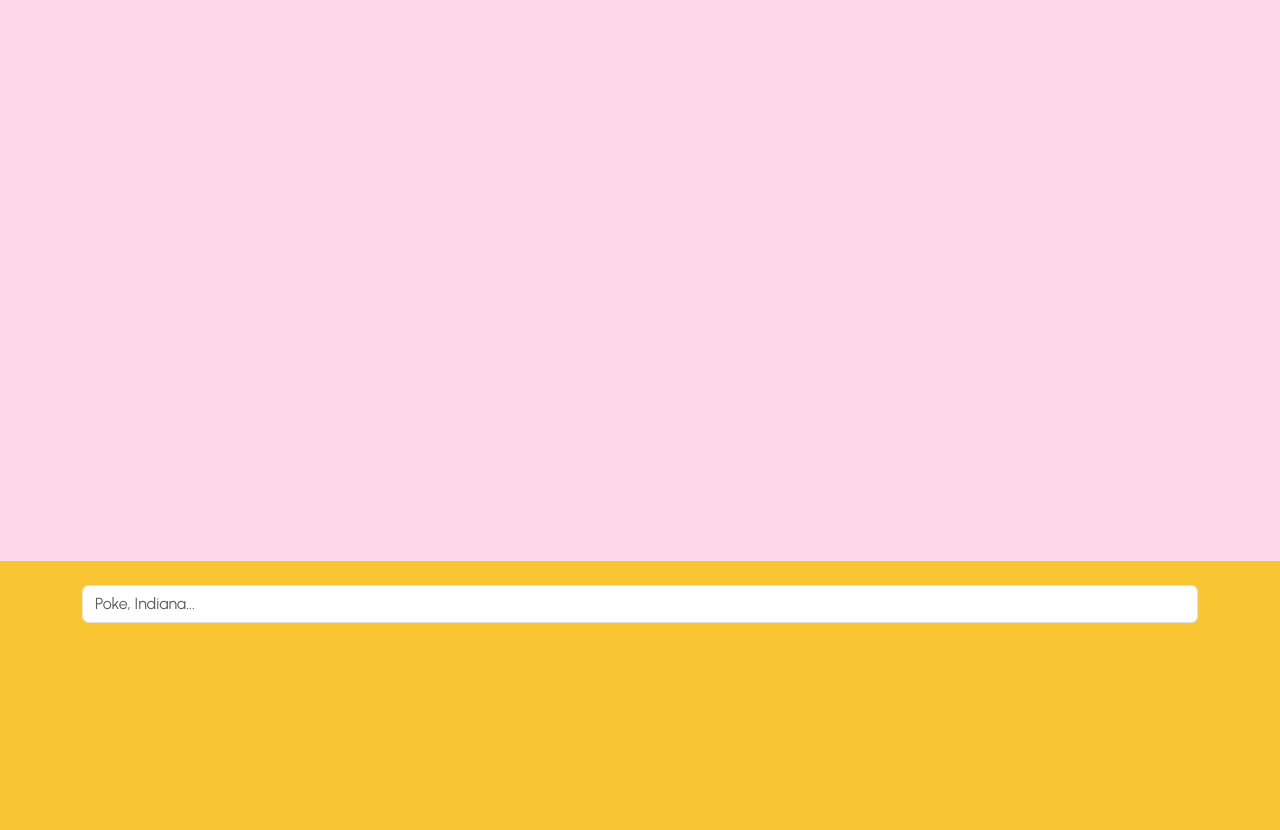
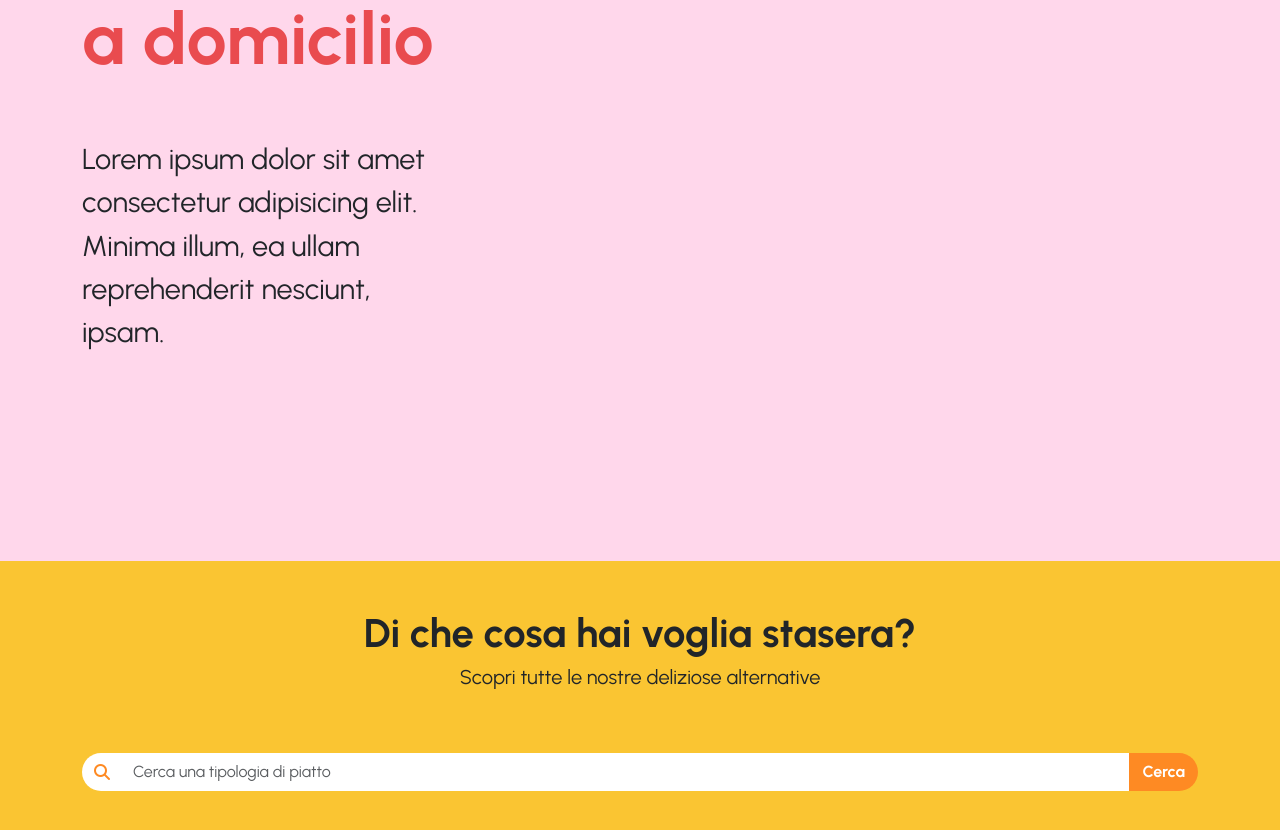
Before and after one commit to Finnedorn/vite-deliverboo, a Vue app: page / in a window 1280 px wide. Shown: the part 220-1050 px from the top of the page. Built offline with nearby package versions, Linux system fonts and the light colour scheme.

Commit message:
updated style / updated hero component /updated search component

```diff
--- a/src/assets/style/main.scss
+++ b/src/assets/style/main.scss
@@ -18,3 +18,30 @@ body{
 img{
     width: 100%;
 }
+
+button{
+    a{
+      text-decoration: none;
+    //   color: $color-black;
+    }
+}
+
+a{
+text-decoration: none;
+}
+
+
+// ***** SCROLLBAR *******
+
+::-webkit-scrollbar {
+    width: 10px;
+}
+
+::-webkit-scrollbar-track {
+background-color: $color-secondary;
+}
+
+::-webkit-scrollbar-thumb {
+background: $color-primary-hover;
+border-radius: 5px;
+}
--- a/src/components/HeroComponent.vue
+++ b/src/components/HeroComponent.vue
@@ -2,7 +2,10 @@
     <!-- hero  -->
     <div id="hero">
         <div class="container">
-            <div></div>
+            <div class="row">
+                <h1 class="py-5 col-12">I piatti dei ristoranti che ami, <br> a domicilio</h1>
+                <p class="col-12 col-md-4">Lorem ipsum dolor sit amet consectetur adipisicing elit. Minima illum, ea ullam reprehenderit nesciunt, ipsam.</p>
+            </div>
         </div>
     </div>
 </template>
@@ -23,6 +26,14 @@ export default {
     .container {
         position: relative;
         height: 100%;
+        h1{
+            color: $color-secondary;
+            font-size: 4.5em;
+            font-weight: bold;
+        }
+        p{
+            font-size: 1.8em;
+        }
     }
 }
 
--- /dev/null
+++ b/src/components/SearchComponent.vue
@@ -0,0 +1,65 @@
+<template>
+    <!-- searchbar  -->
+    <section id="search-section">
+        <div class="container">
+            <div class="text-center py-5">
+                <h2 class="mb-2 fw-bold fs-1">Di che cosa hai voglia stasera?</h2>
+                <h5 class="mb-3">Scopri tutte le nostre deliziose alternative</h5>
+            </div>
+            <div class="input-group mb-3">
+                <span class="input-group-text">
+                    <i class="fa-solid fa-magnifying-glass"></i>
+                </span>
+                <input type="search" id="searchbar" name="search" class="form-control" placeholder="Cerca una tipologia di piatto" v-model="searchedTypes" @keyup="$emit('TypeSearcher', searchedTypes)">
+                <button class="btn" type="button" @click="$emit('TypeSearcher', searchedTypes)">Cerca</button>
+            </div>
+
+        </div>
+    </section>
+</template>
+
+<script>
+export default {
+    name: "SearchComponent",
+    data() {
+        return {
+            searchedTypes: "",
+        };
+    },
+};
+</script>
+
+<style lang="scss" scoped>
+@use '../assets/style/partials/variables.scss' as *;
+
+#search-section {
+    width: 100%;
+    height: 300px;
+    background-color: $color-primary;
+    .input-group{
+        span{
+            border-radius: 20px 0 0 20px;
+            background-color: $color-white;
+            border: 0;
+            color: $color-primary-hover;
+        }
+        button{
+            border-radius: 0 20px 20px 0;
+            background-color: $color-primary-hover;
+            color: $color-white;
+            font-weight: bold;
+        }
+        #searchbar{
+            background-color: $color-white;
+            border: 0;
+            &:focus{
+            box-shadow: 0px 0px 3px 1px $color-primary-hover;
+            }
+        }
+
+    }
+
+}
+
+
+</style>
--- a/src/components/SearchbarComponent.vue
+++ /dev/null
@@ -1,37 +0,0 @@
-<template>
-    <!-- searchbar  -->
-    <div id="hero">
-        <div class="container">
-            <div class="m-auto d-flex pt-4">
-                <input type="text" class="form-control" placeholder="Poke, Indiana..." v-model="searchedTypes" @keyup="$emit('TypeSearcher', searchedTypes)">
-                <!-- <button class="btn btn-outline-success" type="button" @click="$emit('TypeSearcher', searchedTypes)">Cerca</button> -->
-            </div>
-        </div>
-    </div>
-</template>
-
-<script>
-export default {
-    name: "SearchbarComponent",
-    data() {
-        return {
-            searchedTypes: "",
-        };
-    },
-};
-</script>
-
-<style lang="scss" scoped>
-@use '../assets/style/partials/variables.scss' as *;
-
-#hero {
-    width: 100%;
-    height: 300px;
-    background-color: $color-primary;
-    .container {
-        position: relative;
-        height: 100%;
-    }
-}
-
-</style>
--- a/src/pages/AppHome.vue
+++ b/src/pages/AppHome.vue
@@ -1,7 +1,7 @@
 <template>
     <NavbarComponent />
     <HeroComponent />
-    <SearchbarComponent @type-searcher ="getSearchedTypes"/>
+    <SearchComponent @type-searcher ="getSearchedTypes"/>
 </template>
 
 <script>
@@ -9,13 +9,13 @@ import axios from "axios";
 import { store } from "../data/store.js";
 import NavbarComponent from "@/components/NavbarComponent.vue";
 import HeroComponent from "@/components/HeroComponent.vue";
-import SearchbarComponent from "@/components/SearchbarComponent.vue";
+import SearchComponent from "@/components/SearchComponent.vue";
 export default {
     name: 'AppHome',
     components: {
         NavbarComponent,
         HeroComponent,
-        SearchbarComponent
+        SearchComponent
     },
     data() {
         return {
```
